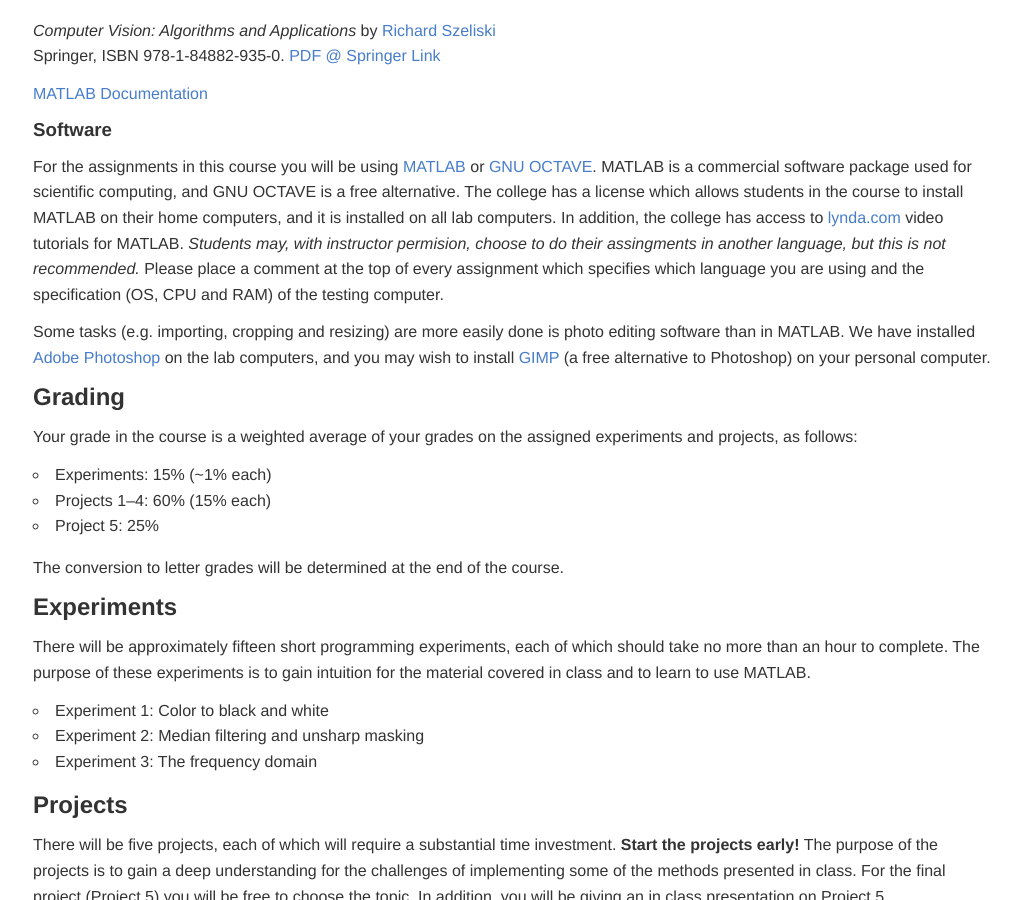
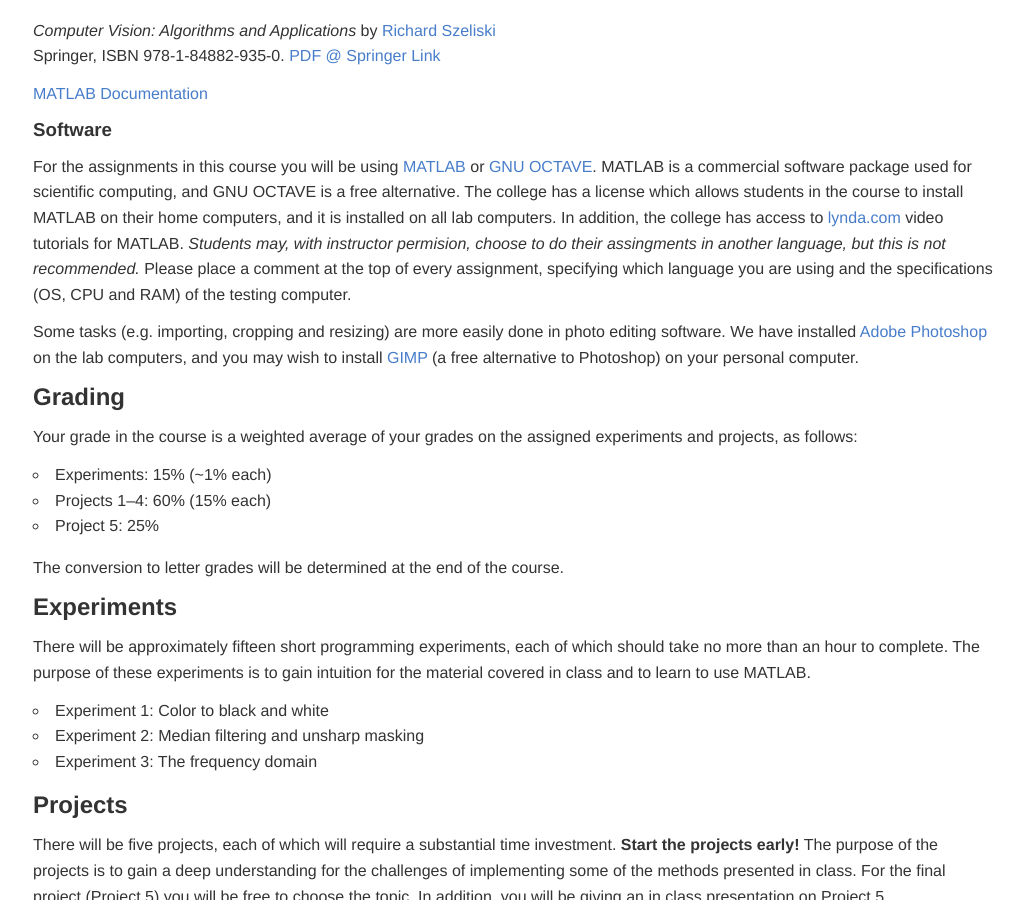
Before and after one commit to jacksonjw12/mbannister.github.io, a Jekyll site: the page built from _teaching/181m-f15/index.md, in a window 1280 px wide and 900 px high, scrolled down 400 px. Shown: the whole window, without its empty margins (127-1150 px from the left). Built offline with Jekyll 4.4.1, drawn with Linux system fonts in a browser that asks for light colours; some of the changed text lies outside the part shown.

Commit message:
fix some typos

```diff
--- a/_teaching/181m-f15/index.md
+++ b/_teaching/181m-f15/index.md
@@ -28,9 +28,9 @@
 [MATLAB Documentation](//www.mathworks.com/help/matlab/)
 
 ### Software
-For the assignments in this course you will be using [MATLAB](//www.mathworks.com/products/matlab/) or [GNU OCTAVE](//www.gnu.org/software/octave/). MATLAB is a commercial software package used for scientific computing, and GNU OCTAVE is a free alternative. The college has a license which allows students in the course to install MATLAB on their home computers, and it is installed on all lab computers. In addition, the college has access to [lynda.com](//www.lynda.com) video tutorials for MATLAB. _Students may, with instructor permision, choose to do their assingments in another language, but this is not recommended._ Please place a comment at the top of every assignment which specifies which language you are using and the specification (OS, CPU and RAM) of the testing computer.
+For the assignments in this course you will be using [MATLAB](//www.mathworks.com/products/matlab/) or [GNU OCTAVE](//www.gnu.org/software/octave/). MATLAB is a commercial software package used for scientific computing, and GNU OCTAVE is a free alternative. The college has a license which allows students in the course to install MATLAB on their home computers, and it is installed on all lab computers. In addition, the college has access to [lynda.com](//www.lynda.com) video tutorials for MATLAB. _Students may, with instructor permision, choose to do their assingments in another language, but this is not recommended._ Please place a comment at the top of every assignment, specifying which language you are using and the specifications (OS, CPU and RAM) of the testing computer.
 
-Some tasks (e.g. importing, cropping and resizing) are more easily done is photo editing software than in MATLAB. We have installed [Adobe Photoshop](//www.adobe.com/products/photoshop.html) on the lab computers, and you may wish to install [GIMP](//www.gimp.org) (a free alternative to Photoshop) on your personal computer.
+Some tasks (e.g. importing, cropping and resizing) are more easily done in photo editing software. We have installed [Adobe Photoshop](//www.adobe.com/products/photoshop.html) on the lab computers, and you may wish to install [GIMP](//www.gimp.org) (a free alternative to Photoshop) on your personal computer.
 
 ## Grading
 
```
Also changed, not shown: other parts of _teaching/181m-f15/index.md (+1 -1 lines).
